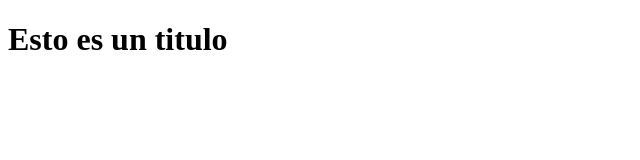
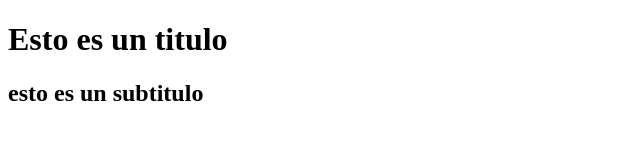
Before and after one commit to dazajm00/CLasegit2025, a plain HTML site: page index.html in a window 1280 px wide. Shown: the whole page, without its empty margins (0-640 px from the left). Drawn offline with Linux system fonts and the light colour scheme.

Commit message:
se agrega un subtitulo en visual

```diff
--- a/index.html
+++ b/index.html
@@ -8,5 +8,6 @@
 </head>
 <body>
     <h1>Esto es un titulo</h1>
+    <h2>esto es un subtitulo</h2>
 </body>
 </html>
```
